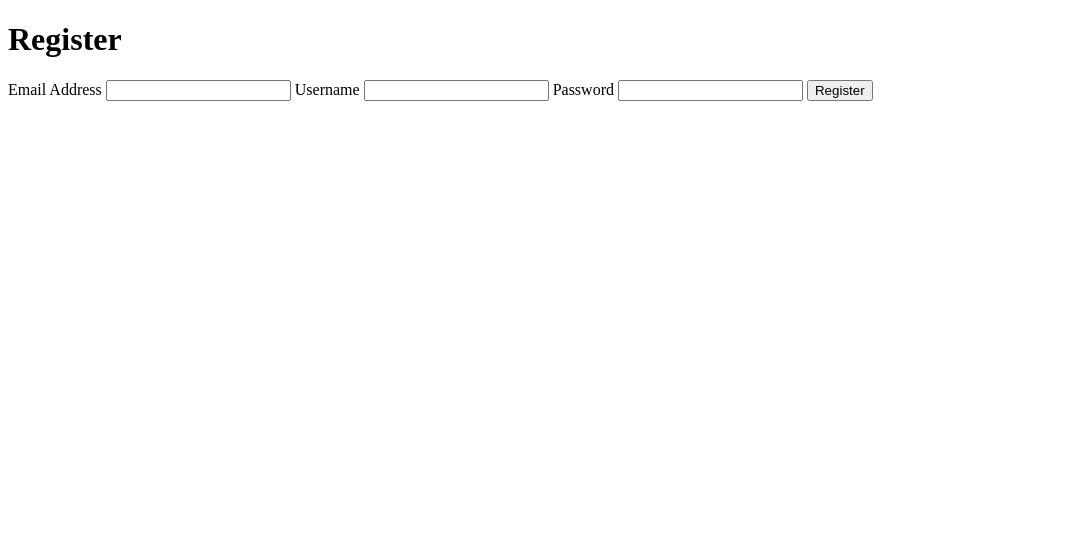
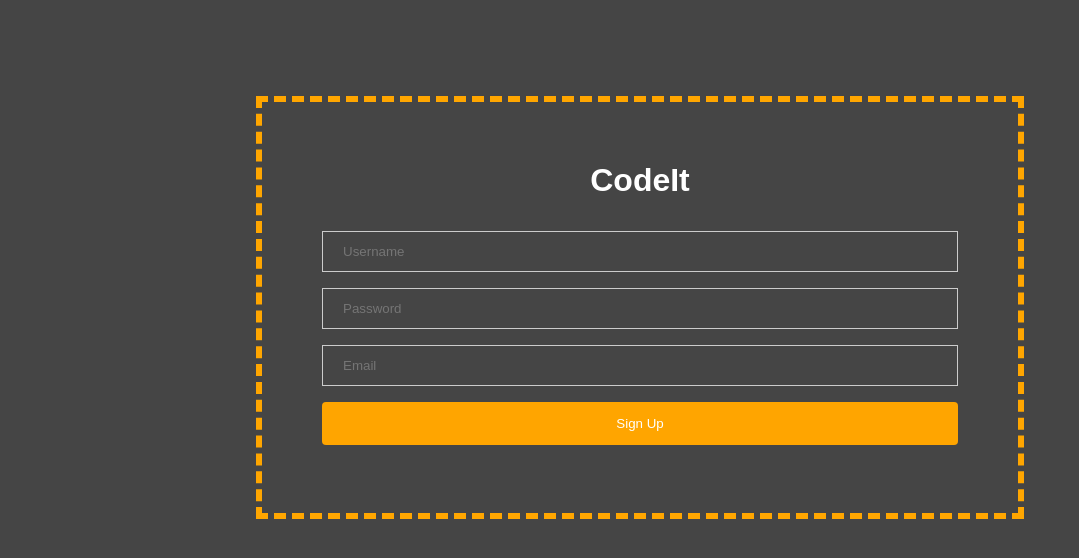
Before and after one commit to smvIII/CodeIt, a Flask app: page /register in a window 1280 px wide. Shown: the top 558 px of the page, without its empty margins (0-1079 px from the left). Run offline with Flask 3, Linux system fonts and the light colour scheme.

Commit message:
Add files via upload
works with register.css

```diff
--- a/templates/register.html
+++ b/templates/register.html
@@ -4,26 +4,20 @@
 <head>
     <meta charset="UTF-8">
     <meta name="viewport" content="width=device-width, initial-scale=1.0">
-    <title>Document</title>
+    <title>Register</title>
+    <link href="../static/register.css" rel="stylesheet">
 </head>
 <body>
 
-    {% block header %}
-    <h1>{% block title %}Register{% endblock %}</h1>
-    {% endblock %}
+<div class="container">
+    <h1>CodeIt</h1>
+    <form action="" method="post">
+        <input type="text" name="username" placeholder="Username" required>
+        <input type="password" name="password" placeholder="Password" required>
+        <input type="email" name="email" placeholder="Email" required>
+        <input type="submit" value="Sign Up">
+    </form>
+</div>
 
-    {% block content %}
-
-    <!-- maybe add form action for data verification-->
-    <form action="{{ url_for('register_submit') }}" method="post">
-        <label for="email">Email Address</label>
-        <input type="text" name="email" required>
-        <label for="username">Username</label>
-        <input type="text" name="username" required>
-        <label for="password">Password</label>
-        <input type="password" name="password" required>
-        <input type="submit" value="Register">
-    </form>
-    {% endblock %}
 </body>
 </html>
```
